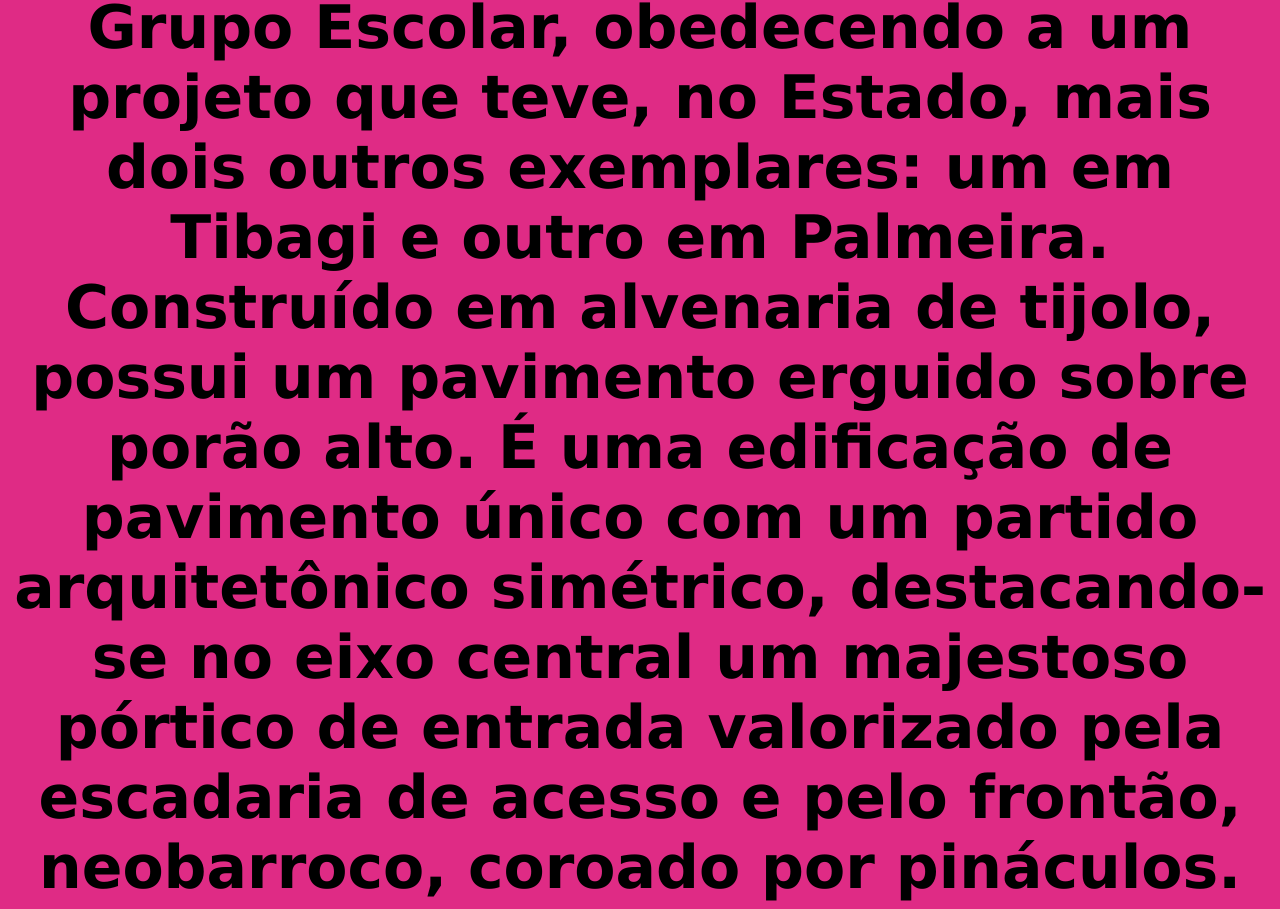
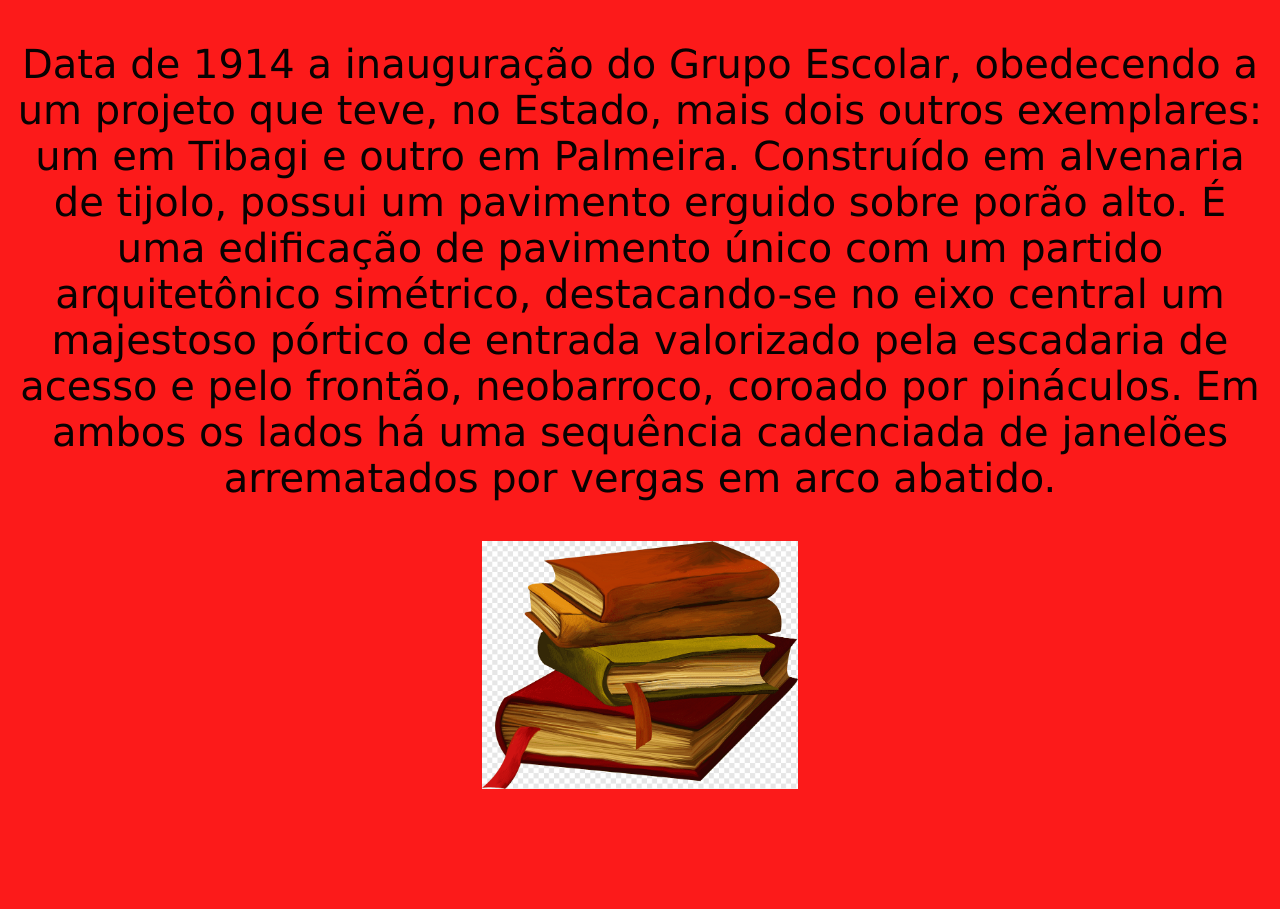
Before and after one commit to sabrinamocelim/Claudino2c, a plain HTML site: page index.html in a window 1280 px wide. Shown: the part 552-1461 px from the top of the page. After the commit the page ends 1358 px from the top, so only its background shows below. Drawn offline with Linux system fonts and the light colour scheme.

Commit message:
Add files via upload

```diff
--- a/index.html
+++ b/index.html
@@ -16,9 +16,21 @@
 </ul>
 </header>
 
-<h2>Data de 1914 a inauguração do Grupo Escolar, obedecendo a um projeto que teve, no Estado, mais dois outros exemplares: um em Tibagi e outro em Palmeira. Construído em alvenaria de tijolo, possui um pavimento erguido sobre porão alto.
+
+<section class="escola">
+
+    <h2 class="escola-titulo">Conheça um pouco do colégio</h2>
+
+    <div class="escola-conteudo">
+
+<p>Data de 1914 a inauguração do Grupo Escolar, obedecendo a um projeto que teve, no Estado, mais dois outros exemplares: um em Tibagi e outro em Palmeira. Construído em alvenaria de tijolo, possui um pavimento erguido sobre porão alto.
 
 É uma edificação de pavimento único com um partido arquitetônico simétrico, destacando-se no eixo central um majestoso pórtico de entrada valorizado pela escadaria de acesso e pelo frontão, neobarroco, coroado por pináculos. Em ambos os lados há uma sequência cadenciada de janelões arrematados por vergas em arco abatido.
 
+
+<div>
+
+    <img class="escola-imagem " src="./img/livros.png" alt="livros do colegio Claudino">
+</section>
 </body>
 </html>
--- a/style.css
+++ b/style.css
@@ -1,5 +1,5 @@
-body {background-color: rgba(220, 20, 120, 0.897);
-color: #000000;
+body {background-color: rgba(252, 0, 0, 0.897);
+color: #080202;
 font-size: 40px;
 font-family: 'Lucida Sans', 'Lucida Sans Regular', 'Lucida Grande', 'Lucida Sans Unicode', Geneva, Verdana, sans-serif;
 justify-content: center;
@@ -17,7 +17,7 @@ text-align: center;
  padding: 100px 0;
 font-size: 40px;}
 .cabecalho {
-    background-color: blueviolet;
+    background-color: rgb(12, 3, 20);
     color: aliceblue;
     display: flex;
     justify-content: space-around;
@@ -27,3 +27,7 @@ font-size: 40px;}
 margin: 0 16px ;
 padding: 24px 0;
 font-size: 24px ;}
+
+.escola-imagem{
+ width: 25%;
+}
```
Also changed, not shown: img/livros.png (added).
